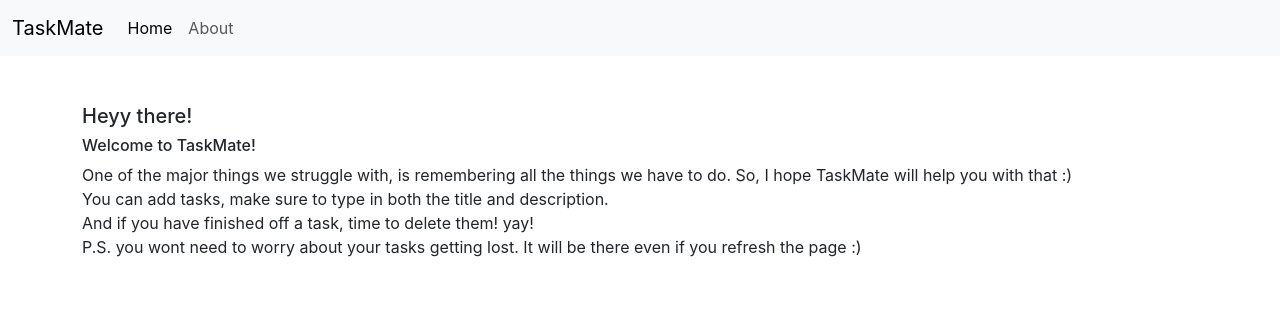
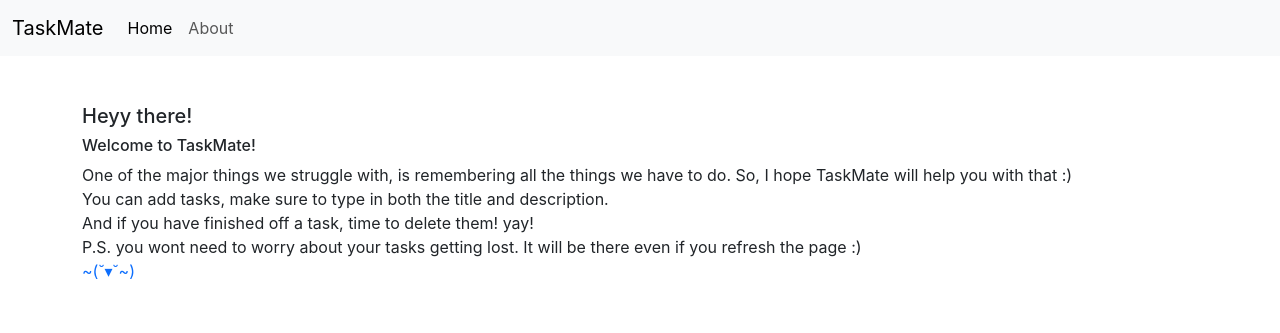
Before and after one commit to ChiduAnush/TaskMate-react-practise, a React (Create React App) app: page /about in a window 1280 px wide. Shown: the top 333 px of the page. Built offline with nearby package versions, Linux system fonts and the light colour scheme.

Commit message:
added an imp component

```diff
--- a/src/my components/About.js
+++ b/src/my components/About.js
@@ -1,6 +1,12 @@
 import React from 'react'
 
 export const About = () => {
+
+    let rickStyle = {
+        textDecoration: "none"
+
+    }
+
     return (
         <div className='container my-5'>
             <h5>Heyy there!</h5>
@@ -12,7 +18,8 @@ export const About = () => {
                 You can add tasks, make sure to type in both the title and description.<br />
                 And if you have finished off a task, time to delete them! yay! <br />
 
-                P.S. you wont need to worry about your tasks getting lost. It will be there even if you refresh the page :)
+                P.S. you wont need to worry about your tasks getting lost. It will be there even if you refresh the page :) <br />
+                <a href='https://www.youtube.com/watch?v=dQw4w9WgXcQ' style={rickStyle}>~(˘▾˘~)</a>
 
 
 
```
